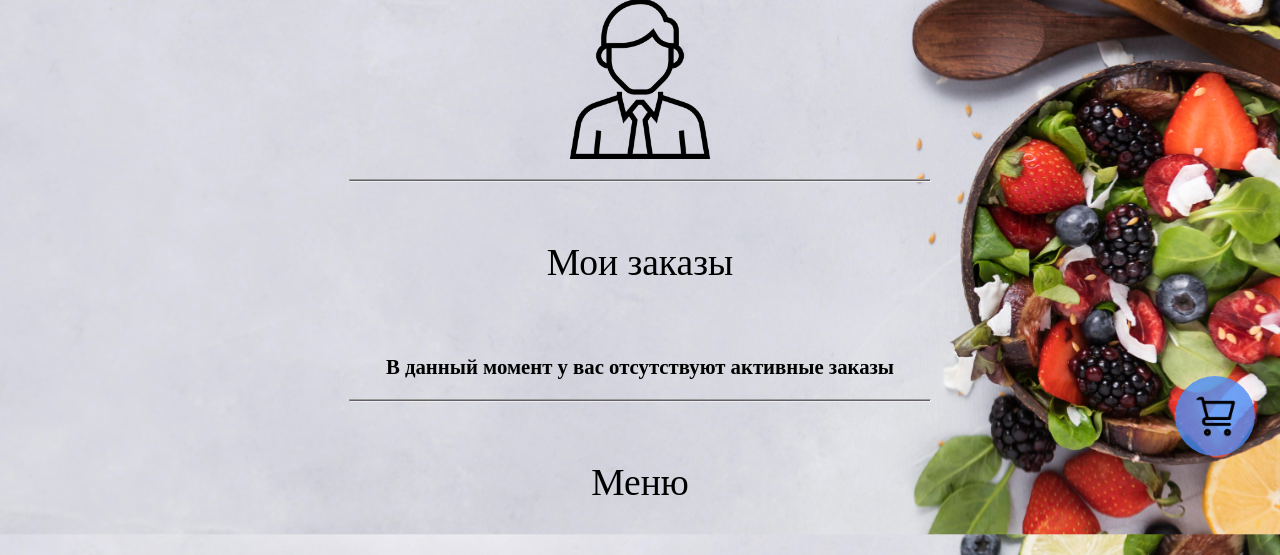
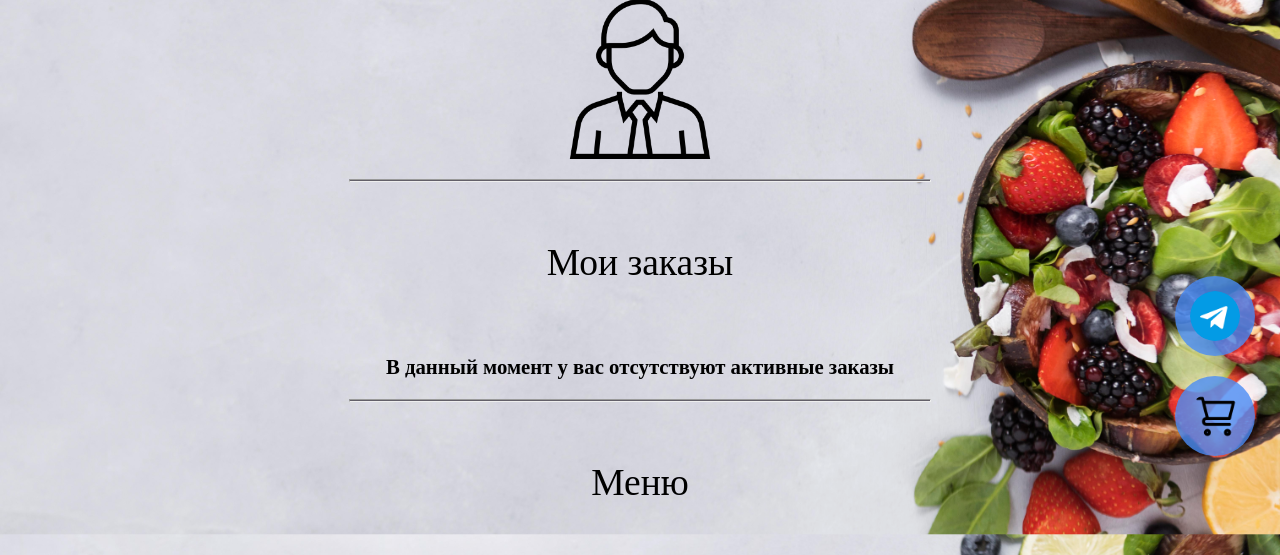
Before and after one commit to rowdyslav/BestAppInTheWorld, a Python web app: template templates/worker_account.html in a window 1280 px wide. Shown: the part 319-874 px from the top of the page. Run offline with Jinja, Linux system fonts and the light colour scheme; the template is opened without the code that fills it, so the values that code supplies are empty.

Commit message:
add tg icon

```diff
--- a/static/styles/worker_account.css
+++ b/static/styles/worker_account.css
@@ -592,3 +592,27 @@ input:checked + .slider:before {
 .my_orders #orderStatus {
     border-radius: 5px 10px 10px 5px;
 }
+
+
+
+
+
+
+/* иконка телеграм бот */
+.telegram_bot {
+    position: fixed;
+    width: 50px;
+    height: 50px;
+    right: 0;
+    bottom: 100px;
+    background-color: var(--fourly-color);
+    border-radius: 50%;
+    margin: 25px;
+    padding: 15px;
+    transition: 0.75s;
+}
+
+.telegram_bot:hover {
+    transform: scale(1.5);
+    transition: 0.75s;
+}
--- a/templates/cooker_account.html
+++ b/templates/cooker_account.html
@@ -81,7 +81,7 @@
                                     <button type="submit" disabled>Назначить</button>
                                 {% endif %}
                             {% else %}
-                                <input id='orderStatus' type="text" name="orderStatus" value="{{ order.status }}">
+                                <input id='orderStatus' type="text" name="orderStatus" value="{{ order.status }} ({{ order.deliverier }})">
                             {% endif %}
                         {% endif %}
                     </form>
--- a/templates/deliverier_account.html
+++ b/templates/deliverier_account.html
@@ -24,6 +24,8 @@
   </header>
 
   <body>
+    <img class="telegram_bot" src="{{ url_for('static', filename='images/telegram_bot_icon.png') }}">
+
     <div class="info_window">
       <div class="block_title">
         <h2>Аккаунт</h2>
--- a/templates/manager_account.html
+++ b/templates/manager_account.html
@@ -16,6 +16,8 @@
 </header>
 
 <body>
+    <img class="telegram_bot" src="{{ url_for('static', filename='images/telegram_bot_icon.png') }}">
+
     <div class="info_window">
         <div class="block_title">
             <h2>Аккаунт</h2>
--- a/templates/worker_account.html
+++ b/templates/worker_account.html
@@ -21,6 +21,8 @@
   </header>
 
   <body>
+    <img class="telegram_bot" src="{{ url_for('static', filename='images/telegram_bot_icon.png') }}">
+
     <div class="info_window">
       <div class="block_title">
         <h2>Аккаунт</h2>
```
Also changed, not shown: static/styles/deliverier_account.css (+23 -0 lines), static/styles/manager_account.css (+23 -0 lines), static/images/telegram_bot_icon.png (added).
